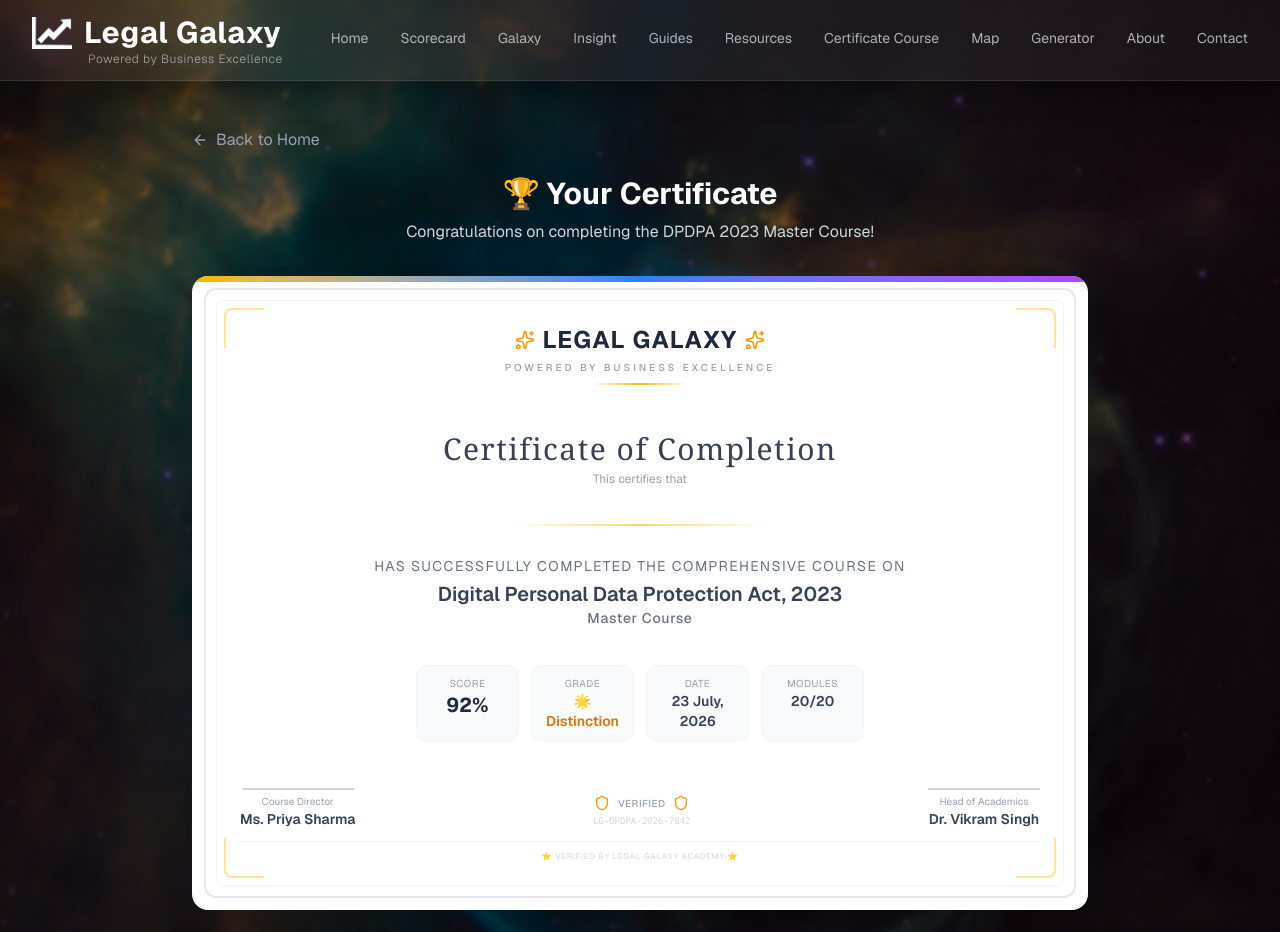
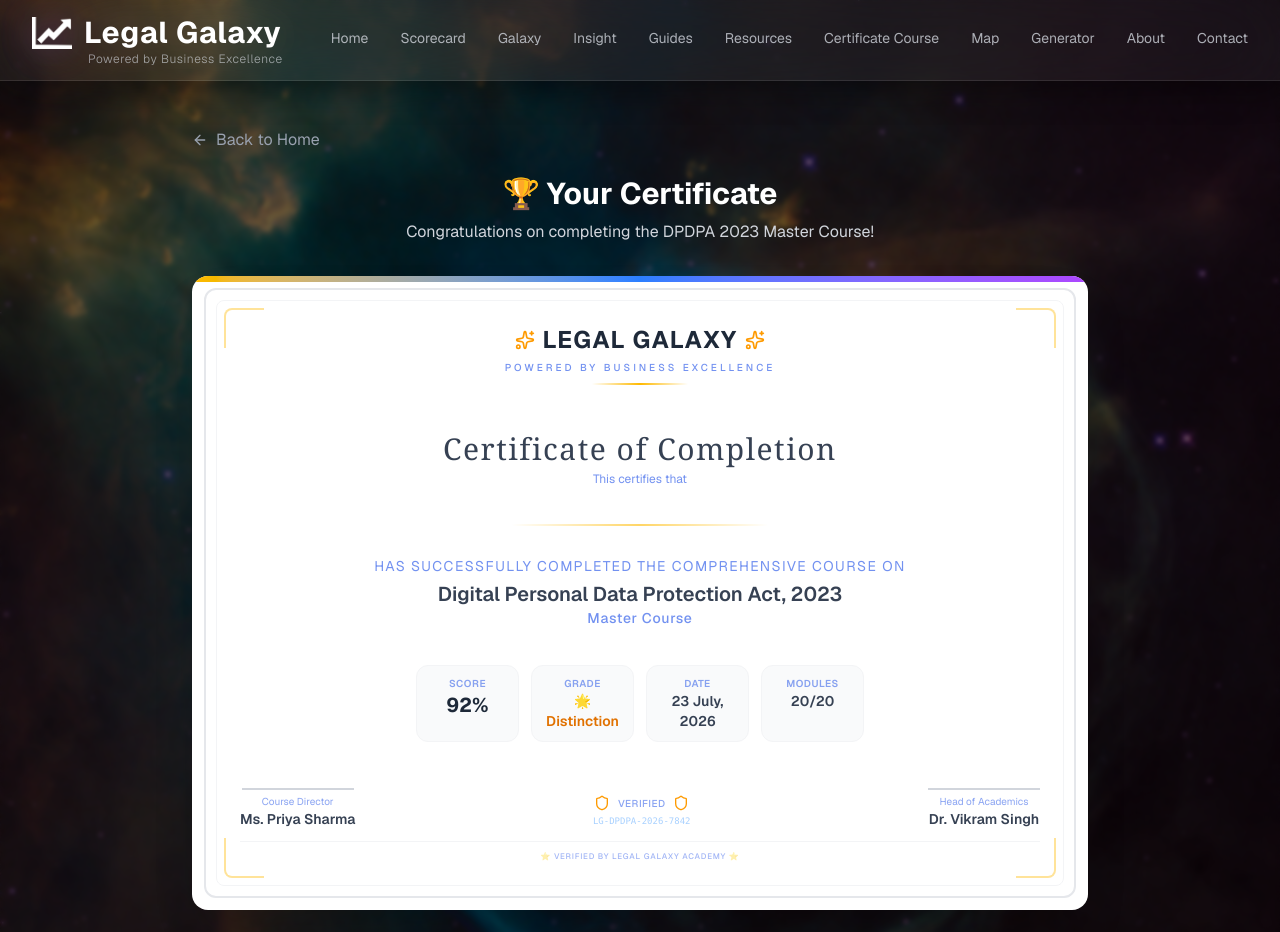
Before and after one commit to yashkulshrestha1102/data-protection-galaxy, a Next.js app: page /certificate in a window 1280 px wide. Shown: the top 932 px of the page. Built offline with nearby package versions, Linux system fonts and the light colour scheme.

Commit message:
fix: certificate text color changed to dark blue for better visibility

```diff
--- a/components/certificate/Certificate.tsx
+++ b/components/certificate/Certificate.tsx
@@ -69,7 +69,7 @@ export default function Certificate({
               </span>
               <Sparkles className="w-5 h-5 text-amber-500" />
             </div>
-            <p className="text-[10px] text-gray-400 tracking-[0.3em] uppercase font-medium">
+            <p className="text-[10px] text-blue-700/60 tracking-[0.3em] uppercase font-medium">
               Powered by Business Excellence
             </p>
             <div className="w-24 h-0.5 bg-gradient-to-r from-transparent via-amber-400 to-transparent mx-auto mt-2" />
@@ -80,7 +80,7 @@ export default function Certificate({
             <h2 className="text-2xl md:text-3xl font-serif text-gray-700 tracking-wider">
               Certificate of Completion
             </h2>
-            <p className="text-xs text-gray-400 mt-1">This certifies that</p>
+            <p className="text-xs text-blue-700/60 mt-1">This certifies that</p>
           </div>
 
           {/* ===== USER NAME ===== */}
@@ -93,13 +93,13 @@ export default function Certificate({
 
           {/* ===== COURSE DETAILS ===== */}
           <div className="text-center -mt-2">
-            <p className="text-sm text-gray-500 tracking-widest uppercase">
+            <p className="text-sm text-blue-700/60 tracking-widest uppercase">
               has successfully completed the comprehensive course on
             </p>
             <h4 className="text-lg md:text-xl font-semibold text-gray-700 mt-1">
               Digital Personal Data Protection Act, 2023
             </h4>
-            <p className="text-sm text-gray-500 font-medium tracking-wider">
+            <p className="text-sm text-blue-700/60 font-medium tracking-wider">
               Master Course
             </p>
           </div>
@@ -108,21 +108,21 @@ export default function Certificate({
           <div className="w-full max-w-md">
             <div className="grid grid-cols-2 md:grid-cols-4 gap-3">
               <div className="bg-gray-50 rounded-xl p-2.5 text-center border border-gray-100">
-                <p className="text-[10px] text-gray-400 uppercase tracking-wider">Score</p>
+                <p className="text-[10px] text-blue-700/50 uppercase tracking-wider font-semibold">Score</p>
                 <p className="text-xl font-bold text-gray-800">{score}%</p>
               </div>
               <div className="bg-gray-50 rounded-xl p-2.5 text-center border border-gray-100">
-                <p className="text-[10px] text-gray-400 uppercase tracking-wider">Grade</p>
+                <p className="text-[10px] text-blue-700/50 uppercase tracking-wider font-semibold">Grade</p>
                 <p className={`text-sm font-semibold ${getGradeColor(score)}`}>
                   {getGrade(score)}
                 </p>
               </div>
               <div className="bg-gray-50 rounded-xl p-2.5 text-center border border-gray-100">
-                <p className="text-[10px] text-gray-400 uppercase tracking-wider">Date</p>
+                <p className="text-[10px] text-blue-700/50 uppercase tracking-wider font-semibold">Date</p>
                 <p className="text-sm font-semibold text-gray-700">{date}</p>
               </div>
               <div className="bg-gray-50 rounded-xl p-2.5 text-center border border-gray-100">
-                <p className="text-[10px] text-gray-400 uppercase tracking-wider">Modules</p>
+                <p className="text-[10px] text-blue-700/50 uppercase tracking-wider font-semibold">Modules</p>
                 <p className="text-sm font-semibold text-gray-700">{modulesCompleted}/{totalModules}</p>
               </div>
             </div>
@@ -134,7 +134,7 @@ export default function Certificate({
               {/* Left Signature */}
               <div className="text-center">
                 <div className="w-28 h-0.5 bg-gray-300 mx-auto mb-1" />
-                <p className="text-[10px] text-gray-400">Course Director</p>
+                <p className="text-[10px] text-blue-700/50">Course Director</p>
                 <p className="text-sm font-semibold text-gray-700">Ms. Priya Sharma</p>
               </div>
 
@@ -142,23 +142,23 @@ export default function Certificate({
               <div className="text-center">
                 <div className="flex items-center gap-2 justify-center">
                   <Shield className="w-4 h-4 text-amber-500" />
-                  <span className="text-[10px] text-gray-400 tracking-wider font-medium">VERIFIED</span>
+                  <span className="text-[10px] text-blue-700/50 tracking-wider font-medium">VERIFIED</span>
                   <Shield className="w-4 h-4 text-amber-500" />
                 </div>
-                <p className="text-[9px] text-gray-300 font-mono mt-1">{certificateId}</p>
+                <p className="text-[9px] text-blue-400/50 font-mono mt-1">{certificateId}</p>
               </div>
 
               {/* Right Signature */}
               <div className="text-center">
                 <div className="w-28 h-0.5 bg-gray-300 mx-auto mb-1" />
-                <p className="text-[10px] text-gray-400">Head of Academics</p>
+                <p className="text-[10px] text-blue-700/50">Head of Academics</p>
                 <p className="text-sm font-semibold text-gray-700">Dr. Vikram Singh</p>
               </div>
             </div>
 
             {/* ===== BOTTOM BAR ===== */}
             <div className="mt-3 pt-2 border-t border-gray-100 text-center">
-              <p className="text-[8px] text-gray-300 tracking-widest uppercase">
+              <p className="text-[8px] text-blue-700/40 tracking-widest uppercase font-medium">
                 ⭐ Verified by Legal Galaxy Academy ⭐
               </p>
             </div>
```
